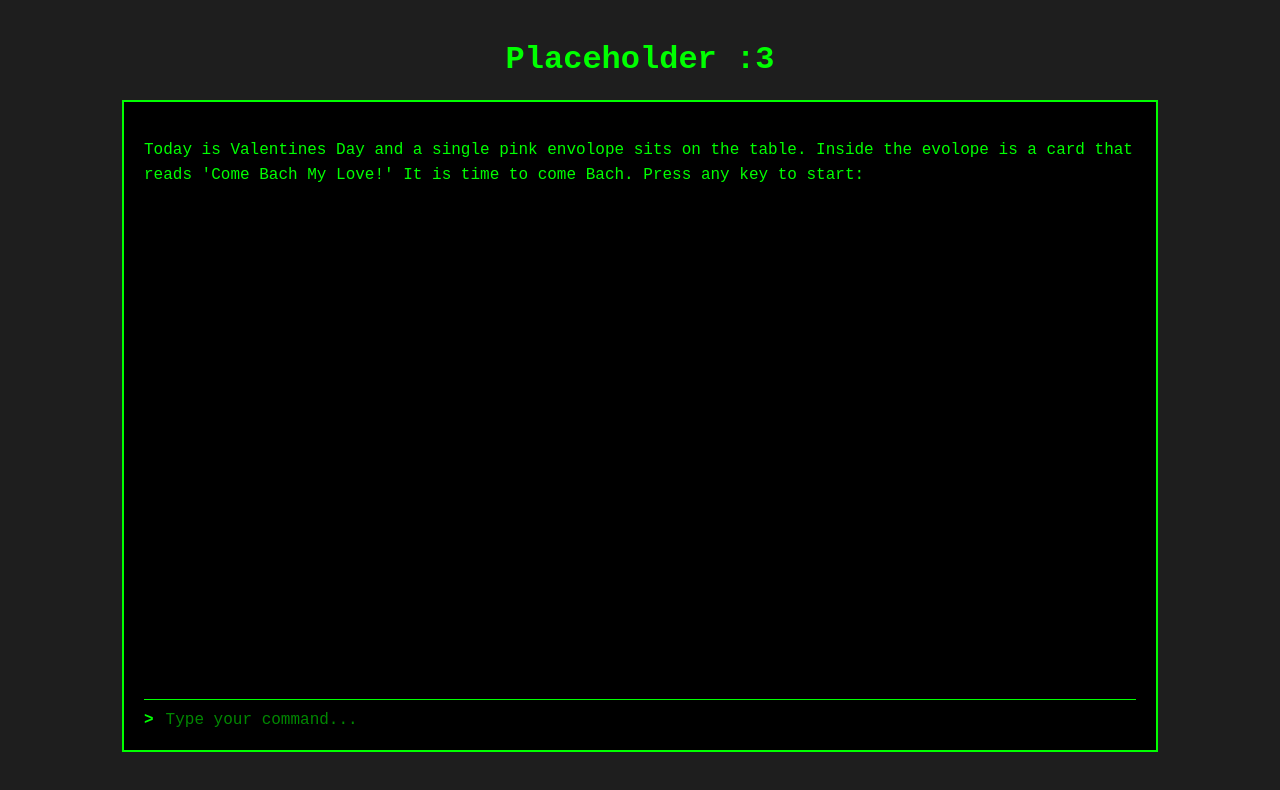
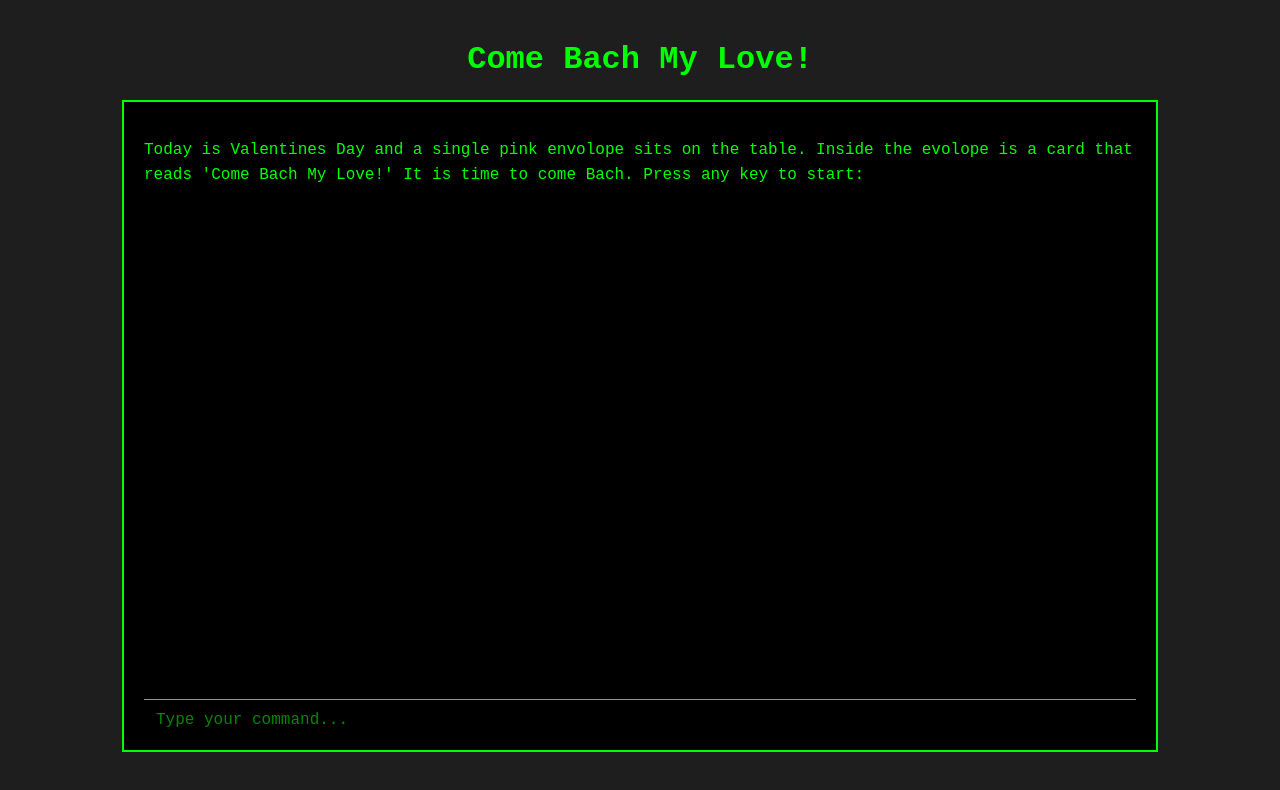
Before and after one commit to f1shOwO/f1shOwO.github.io, a plain HTML site: page projects/game/index.html in a window 1280 px wide. Drawn offline with Linux system fonts and the light colour scheme.

Commit message:
come bach my love UwU

```diff
--- a/projects/game/index.html
+++ b/projects/game/index.html
@@ -3,16 +3,16 @@
 <head>
     <meta charset="UTF-8">
     <meta name="viewport" content="width=device-width, initial-scale=1.0">
-    <title>Chris Needs Coffee</title>
+    <title>Come Bach My Love!</title>
     <link rel="stylesheet" href="game.css">
 
 </head>
 <body>
-    <h1>Placeholder :3</h1>
+    <h1>Come Bach My Love!</h1>
     <div id="terminal">
         <div id="output"></div>
         <div id="input-line">
-            <span class="prompt">></span>
+            <span class="prompt"></span>
             <input type="text" id="user-input" placeholder="Type your command..." autofocus>
         </div>
     </div>
```
